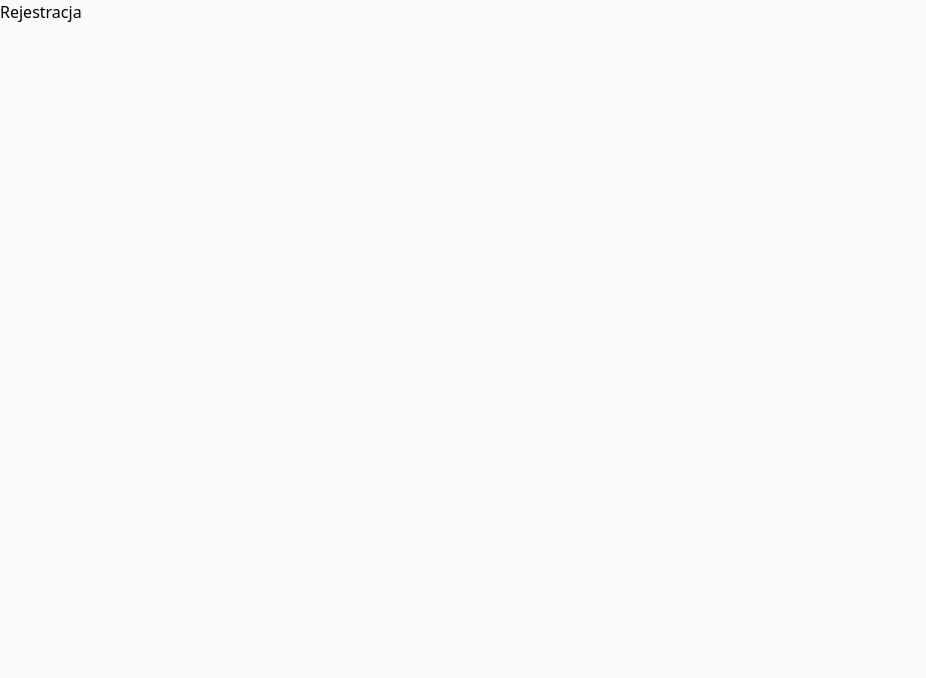
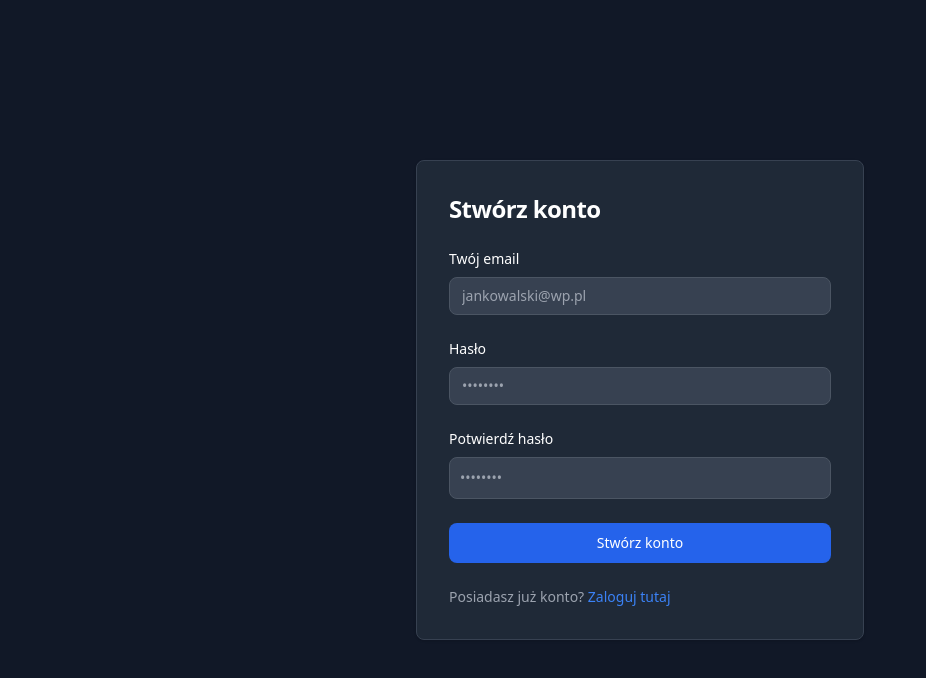
Before and after one commit to newadbie/messenger-stats, a Next.js app: page /rejestracja in a window 1280 px wide. Shown: the top 678 px of the page, without its empty margins (0-926 px from the left). Built offline with nearby package versions, Linux system fonts and the light colour scheme.

Commit message:
Register form

```diff
--- a/src/app/LoginForm.tsx
+++ b/src/app/LoginForm.tsx
@@ -2,8 +2,7 @@ import Link from "next/link";
 
 const LoginForm: React.FC = () => {
   return (
-    <section className="bg-gray-900">
-      <div className="mx-auto flex flex-col items-center justify-center px-6 py-8 md:h-screen lg:py-0">
+    <div className="flex flex-col items-center justify-center px-6 py-8 md:h-screen lg:py-0">
       <div className="w-full rounded-lg border border-gray-700 bg-gray-800 shadow sm:max-w-md md:mt-0 xl:p-0">
         <div className="space-y-4 p-6 sm:p-8 md:space-y-6">
           <h1 className="tracking-tightmd:text-2xl text-xl font-bold leading-tight text-white">
@@ -57,7 +56,7 @@ const LoginForm: React.FC = () => {
             <p className="text-sm font-light text-gray-400">
               Nie masz jeszcze konta?{" "}
               <Link
-                  href="/register"
+                href="/rejestracja"
                 className="font-medium text-primary-500 hover:underline"
               >
                 Zarejestruj się
@@ -67,7 +66,6 @@ const LoginForm: React.FC = () => {
         </div>
       </div>
     </div>
-    </section>
   );
 };
 
--- a/src/app/layout.tsx
+++ b/src/app/layout.tsx
@@ -3,8 +3,10 @@ import "styles/globals.css";
 export default function RootLayout({ children }: Layout) {
   return (
     <html lang="pl" suppressHydrationWarning>
-      <body className="relative bg-gray-50 antialiased dark:bg-gray-900">
-        <div className="flex min-h-screen flex-grow flex-col">{children}</div>
+      <body className="relative bg-gray-900 antialiased">
+        <div className="mx-auto flex min-h-screen max-w-3xl flex-grow flex-col">
+          {children}
+        </div>
       </body>
     </html>
   );
--- a/src/app/rejestracja/RegisterForm.tsx
+++ b/src/app/rejestracja/RegisterForm.tsx
@@ -0,0 +1,79 @@
+import Link from "next/link";
+
+const RegisterForm: React.FC = () => {
+  return (
+    <div className="flex flex-col items-center justify-center px-6 py-8 md:h-screen lg:py-0">
+      <div className="w-full rounded-lg border border-gray-700 bg-gray-800 shadow sm:max-w-md md:mt-0 xl:p-0">
+        <div className="space-y-4 p-6 sm:p-8 md:space-y-6">
+          <h1 className="text-xl font-bold leading-tight tracking-tight text-white md:text-2xl">
+            Stwórz konto
+          </h1>
+          <form className="space-y-4 md:space-y-6" action="#">
+            <div>
+              <label
+                htmlFor="email"
+                className="mb-2 block text-sm font-medium text-white"
+              >
+                Twój email
+              </label>
+              <input
+                type="email"
+                name="email"
+                id="email"
+                className="borderp-2.5 block w-full rounded-lg border-gray-600 bg-gray-700 text-white placeholder-gray-400 focus:border-blue-500 focus:ring-blue-500 sm:text-sm"
+                placeholder="jankowalski@wp.pl"
+              />
+            </div>
+            <div>
+              <label
+                htmlFor="password"
+                className="mb-2 block text-sm font-medium text-white"
+              >
+                Hasło
+              </label>
+              <input
+                type="password"
+                name="password"
+                id="password"
+                placeholder="••••••••"
+                className="borderp-2.5 block w-full rounded-lg border-gray-600 bg-gray-700 text-white placeholder-gray-400 focus:border-blue-500 focus:ring-blue-500 sm:text-sm"
+              />
+            </div>
+            <div>
+              <label
+                htmlFor="confirm-password"
+                className="mb-2 block text-sm font-medium text-white"
+              >
+                Potwierdź hasło
+              </label>
+              <input
+                type="confirm-password"
+                name="confirm-password"
+                id="confirm-password"
+                placeholder="••••••••"
+                className="block w-full rounded-lg border border-gray-600 bg-gray-700 p-2.5 text-white placeholder-gray-400 focus:border-blue-500 focus:ring-blue-500 sm:text-sm"
+              />
+            </div>
+            <button
+              type="submit"
+              className="w-full rounded-lg bg-primary-600 px-5 py-2.5 text-center text-sm font-medium text-white hover:bg-primary-700 focus:outline-none focus:ring-4 focus:ring-primary-800"
+            >
+              Stwórz konto
+            </button>
+            <p className="text-sm font-light text-gray-400">
+              Posiadasz już konto?{" "}
+              <Link
+                href="/"
+                className="font-medium text-primary-500 hover:underline"
+              >
+                Zaloguj tutaj
+              </Link>
+            </p>
+          </form>
+        </div>
+      </div>
+    </div>
+  );
+};
+
+export default RegisterForm;
--- a/src/app/rejestracja/page.tsx
+++ b/src/app/rejestracja/page.tsx
@@ -1,3 +1,5 @@
+import RegisterForm from "./RegisterForm";
+
 export default function Page() {
-  return <div>Rejestracja</div>;
+  return <RegisterForm />;
 }
--- a/src/schemas/register.ts
+++ b/src/schemas/register.ts
@@ -1,7 +1,9 @@
 import z from "zod";
+
+const passwordRegex = /^(?=.*\d)(?=.*[a-z])(?=.*[A-Z])(?=.*[!@#$%^&*]).{8,}$/;
 
 export const registerSchema = z.object({
   email: z.string().email(),
-  password: z.string().min(10).max(100),
+  password: z.string().regex(passwordRegex),
   passwordConfirmation: z.string().min(10).max(100),
 });
--- a/src/server/api/root.ts
+++ b/src/server/api/root.ts
@@ -1,14 +1,10 @@
 import { exampleRouter } from "server/api/routers/example";
 import { createTRPCRouter } from "server/api/trpc";
+import { authRouter } from "./routers/auth";
 
-/**
- * This is the primary router for your server.
- *
- * All routers added in /api/routers should be manually added here.
- */
 export const appRouter = createTRPCRouter({
   example: exampleRouter,
+  auth: authRouter,
 });
 
-// export type definition of API
 export type AppRouter = typeof appRouter;
```
Lines whose indentation alone changed are shown as unchanged.
